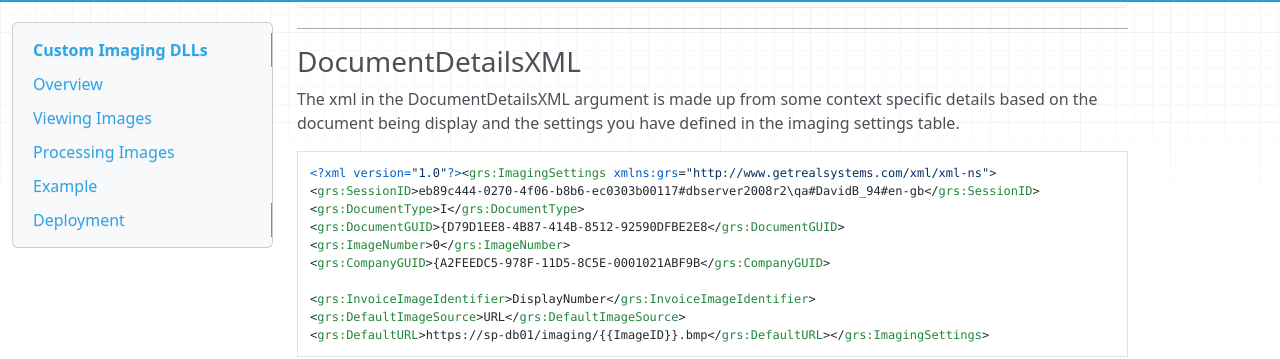
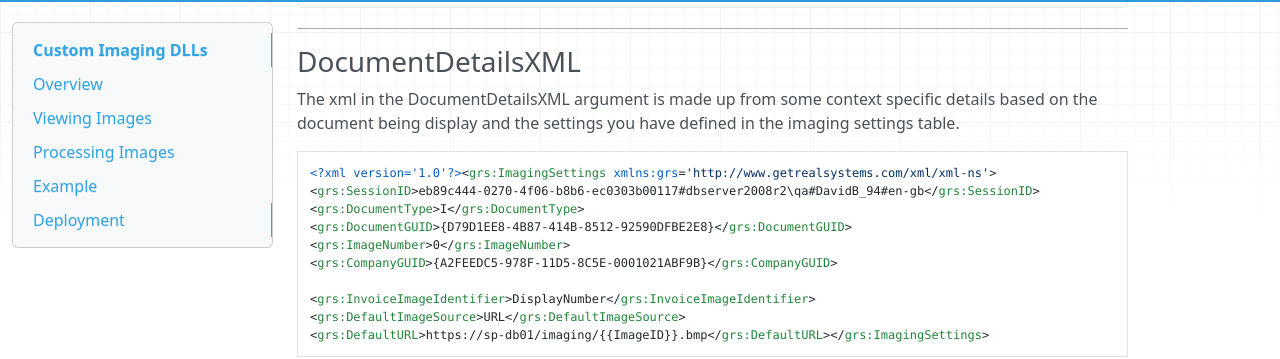
Before and after one commit to proactis-documentation/documentation-source, an MkDocs documentation site: the page built from docs/p2p/customimaging.md, in a window 1280 px wide and 900 px high, scrolled down 2447 px. Shown: the part 94-453 px from the top of the window. Built offline with MkDocs 1.6.1, drawn with Linux system fonts in a browser that asks for light colours; nearby versions of some CDN libraries; old or Windows-style settings are respelled for this version of MkDocs; some of the changed text lies outside the part shown.

````diff
--- a/docs/p2p/customimaging.md
+++ b/docs/p2p/customimaging.md
@@ -104,12 +104,12 @@ The URL of image in a DMS.
 The xml in the DocumentDetailsXML argument is made up from some context specific details based on the document being display and the settings you have defined in the imaging settings table.
 
 ```xml
-<?xml version="1.0"?><grs:ImagingSettings xmlns:grs="http://www.getrealsystems.com/xml/xml-ns">
+<?xml version='1.0'?><grs:ImagingSettings xmlns:grs='http://www.getrealsystems.com/xml/xml-ns'>
 <grs:SessionID>eb89c444-0270-4f06-b8b6-ec0303b00117#dbserver2008r2\qa#DavidB_94#en-gb</grs:SessionID>
 <grs:DocumentType>I</grs:DocumentType>
-<grs:DocumentGUID>{D79D1EE8-4B87-414B-8512-92590DFBE2E8</grs:DocumentGUID>
+<grs:DocumentGUID>{D79D1EE8-4B87-414B-8512-92590DFBE2E8}</grs:DocumentGUID>
 <grs:ImageNumber>0</grs:ImageNumber>
-<grs:CompanyGUID>{A2FEEDC5-978F-11D5-8C5E-0001021ABF9B</grs:CompanyGUID>
+<grs:CompanyGUID>{A2FEEDC5-978F-11D5-8C5E-0001021ABF9B}</grs:CompanyGUID>
 
 <grs:InvoiceImageIdentifier>DisplayNumber</grs:InvoiceImageIdentifier>
 <grs:DefaultImageSource>URL</grs:DefaultImageSource>
@@ -305,7 +305,7 @@ The xml in the DetailsXML argument is made up from some context specific details
 <grs:DocumentType>C</grs:DocumentType>
 <grs:DocumentGUID></grs:DocumentGUID>
 <grs:ImageNumber>0</grs:ImageNumber>
-<grs:CompanyGUID>{A2FEEDC5-978F-11D5-8C5E-0001021ABF9B</grs:CompanyGUID>
+<grs:CompanyGUID>{A2FEEDC5-978F-11D5-8C5E-0001021ABF9B}</grs:CompanyGUID>
 
 <grs:InvoiceImageIdentifier>DisplayNumber</grs:InvoiceImageIdentifier>
 <grs:DefaultImageSource>URL</grs:DefaultImageSource>
````
